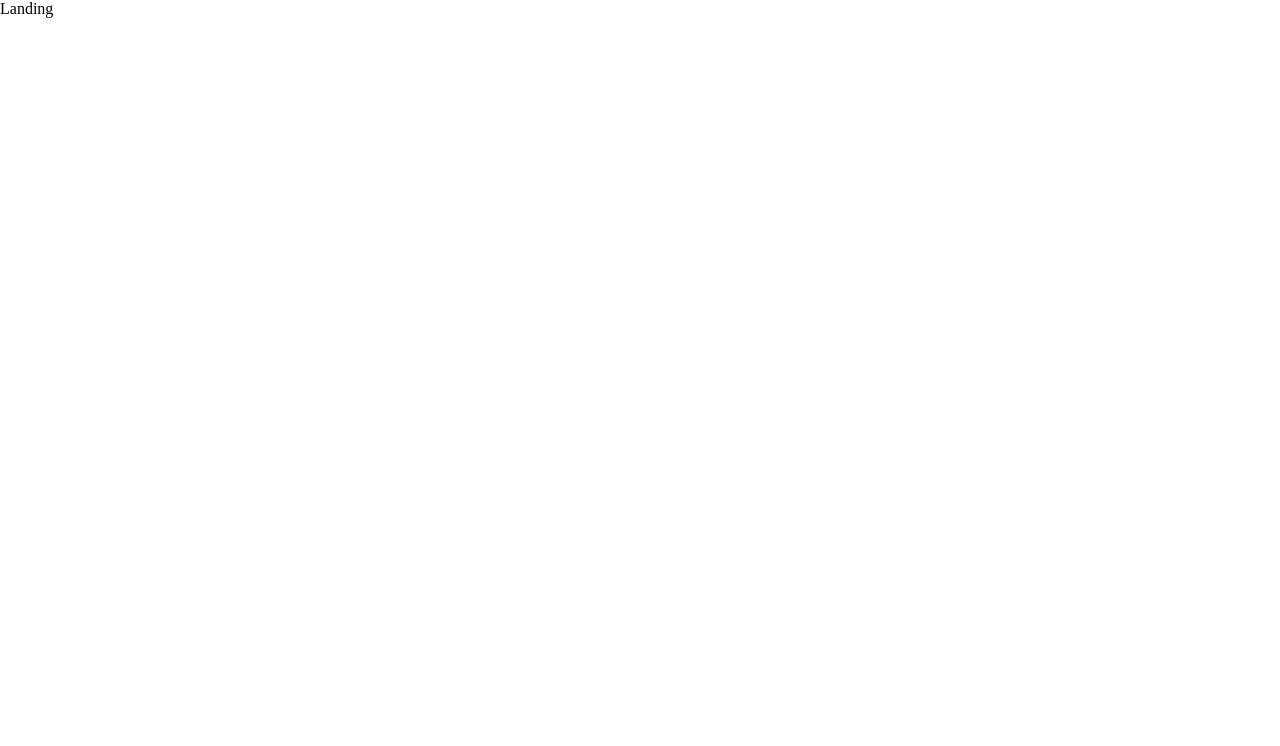
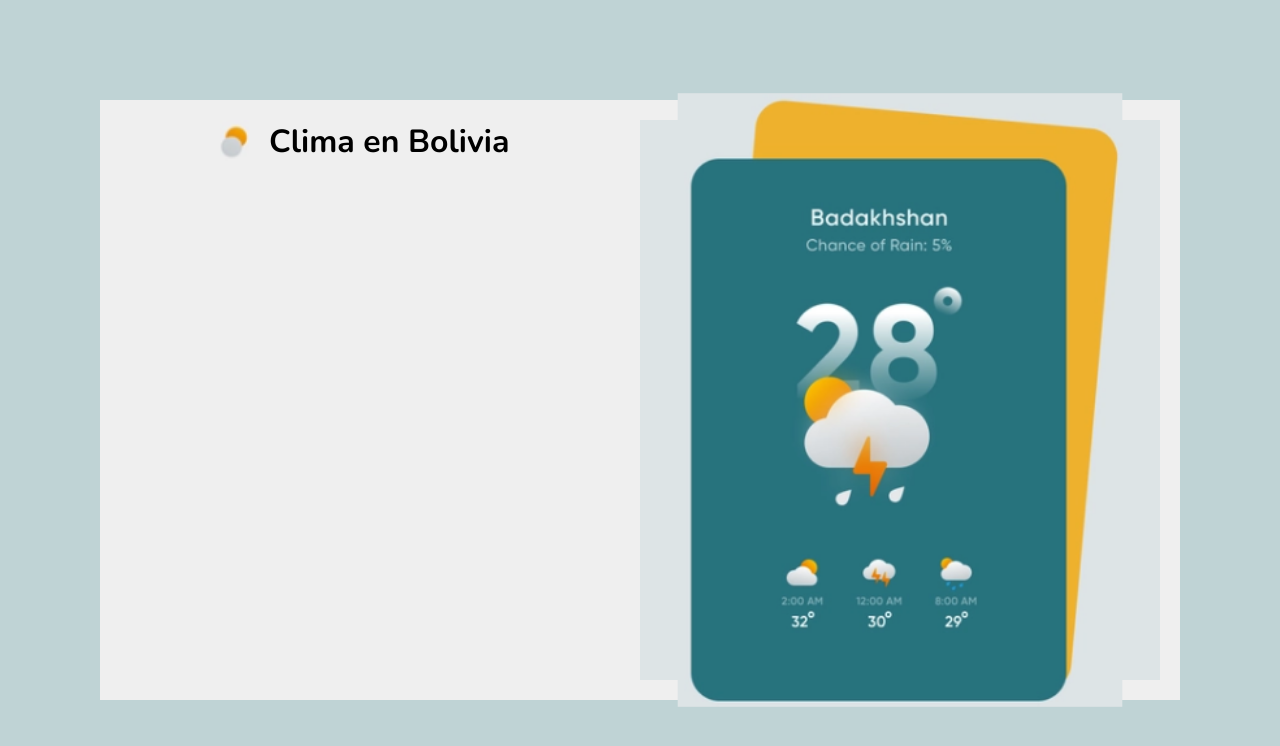
Before and after one commit to MQInfer12/proyecto-violencia, a React (Vite) app: page / in a window 1280 px wide. Shown: the top 746 px of the page. Built offline with nearby package versions, Linux system fonts and the light colour scheme.

Commit message:
Avances landing

```diff
--- a/index.html
+++ b/index.html
@@ -4,7 +4,8 @@
     <meta charset="UTF-8" />
     <link rel="icon" type="image/svg+xml" href="/vite.svg" />
     <meta name="viewport" content="width=device-width, initial-scale=1.0" />
-    <title>Vite + React</title>
+    <link href="https://fonts.googleapis.com/css2?family=Nunito:wght@400;500;600;700;800&display=swap" rel="stylesheet">
+    <title>Clima</title>
   </head>
   <body>
     <div id="root"></div>
--- a/src/App.css
+++ b/src/App.css
@@ -2,4 +2,5 @@
   margin: 0;
   padding: 0;
   box-sizing: border-box;
+  font-family: 'Nunito';
 }
--- /dev/null
+++ b/src/components/landing/firstSection.jsx
@@ -0,0 +1,75 @@
+import React from 'react';
+import styled from 'styled-components';
+import WeatherImg from '../../assets/landing/weather.png';
+import MiniImg from '../../assets/landing/mini.png';
+
+const FirstSection = () => {
+  return (
+    <Container>
+      <ClimaContainer>
+        <TextContainer>
+          <Titlecontainer>
+            <Title>
+              <ImgMini src={MiniImg} />
+              Clima en Bolivia
+            </Title>
+          </Titlecontainer>
+        </TextContainer>
+        <ImageContainer>
+          <ImgClima src={WeatherImg} />
+        </ImageContainer>
+      </ClimaContainer>
+    </Container>
+  )
+}
+
+export default FirstSection
+
+const Container = styled.div`
+  width: 100vw;
+  height: 100vh;
+  display: flex;
+  align-items: center;
+  justify-content: center;
+  background-color: #BFD3D5;
+  padding: 100px;
+`
+
+const ClimaContainer = styled.div`
+  width: 100%;
+  height: 100%;
+  background-color: #EFEFEF;
+  padding: 20px;
+  display: grid;
+  grid-template-columns: 1fr 1fr;
+`;
+
+const TextContainer = styled.div`
+
+`;
+
+const Title = styled.div`
+  display: flex;
+  gap: 20px;
+`;
+
+const Titlecontainer = styled.h2`
+  font-size: 32px;
+  font-weight: 700;
+  padding-left: 100px;
+`;
+
+const ImageContainer = styled.div`
+  background-color: #DDE4E6;
+  display: flex;
+  align-items: center;
+  justify-content: center;
+`;
+
+const ImgClima = styled.img`
+  transform: scale(1.3);
+`;
+
+const ImgMini = styled.img`
+  object-fit: cover;
+`;
--- a/src/pages/Landing.jsx
+++ b/src/pages/Landing.jsx
@@ -1,8 +1,9 @@
 import React from 'react'
+import FirstSection from '../components/landing/firstSection'
 
 const Landing = () => {
   return (
-    <div>Landing</div>
+    <FirstSection />
   )
 }
 
```
Also changed, not shown: src/assets/landing/mini.png (added), src/assets/landing/weather.png (added).
